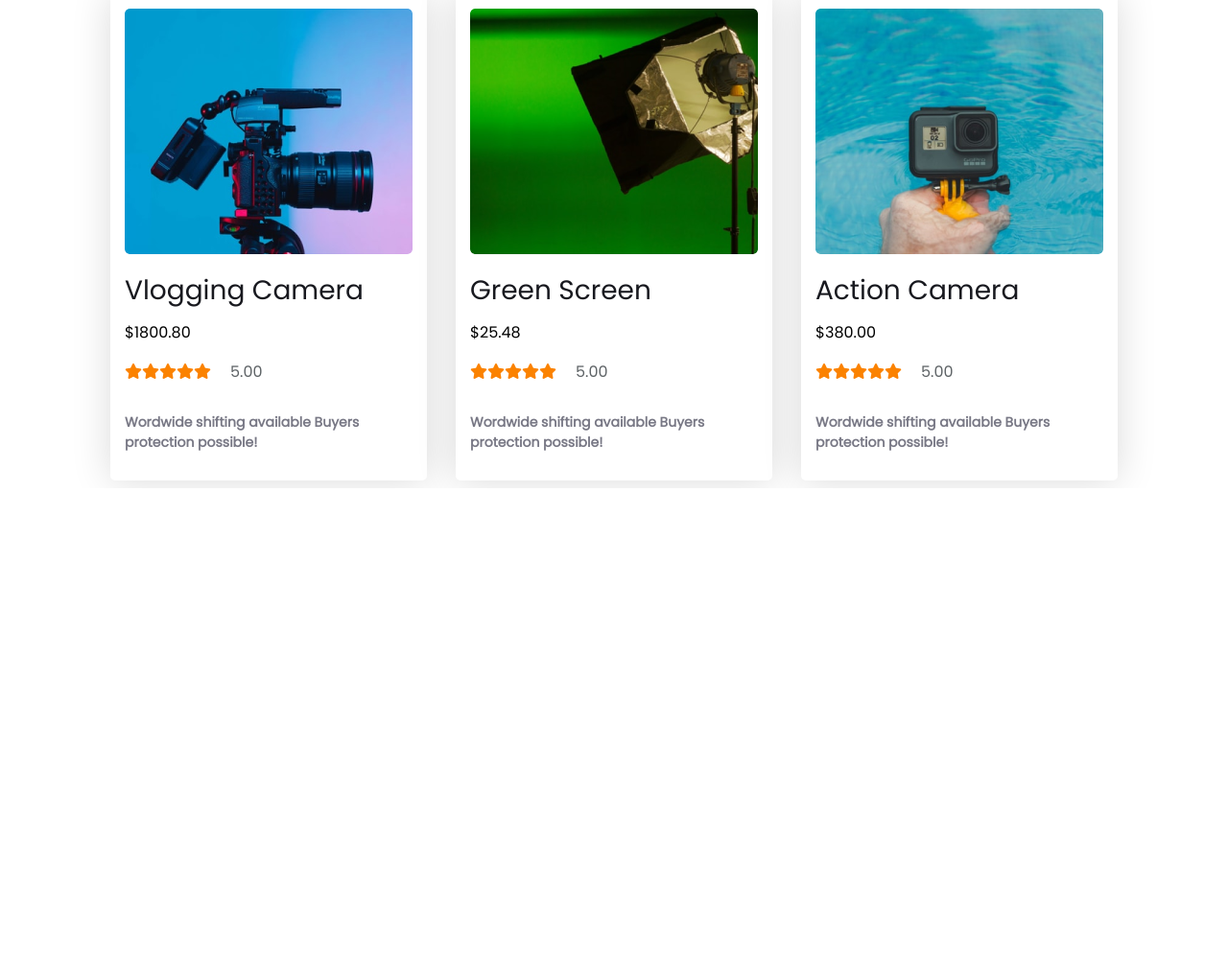
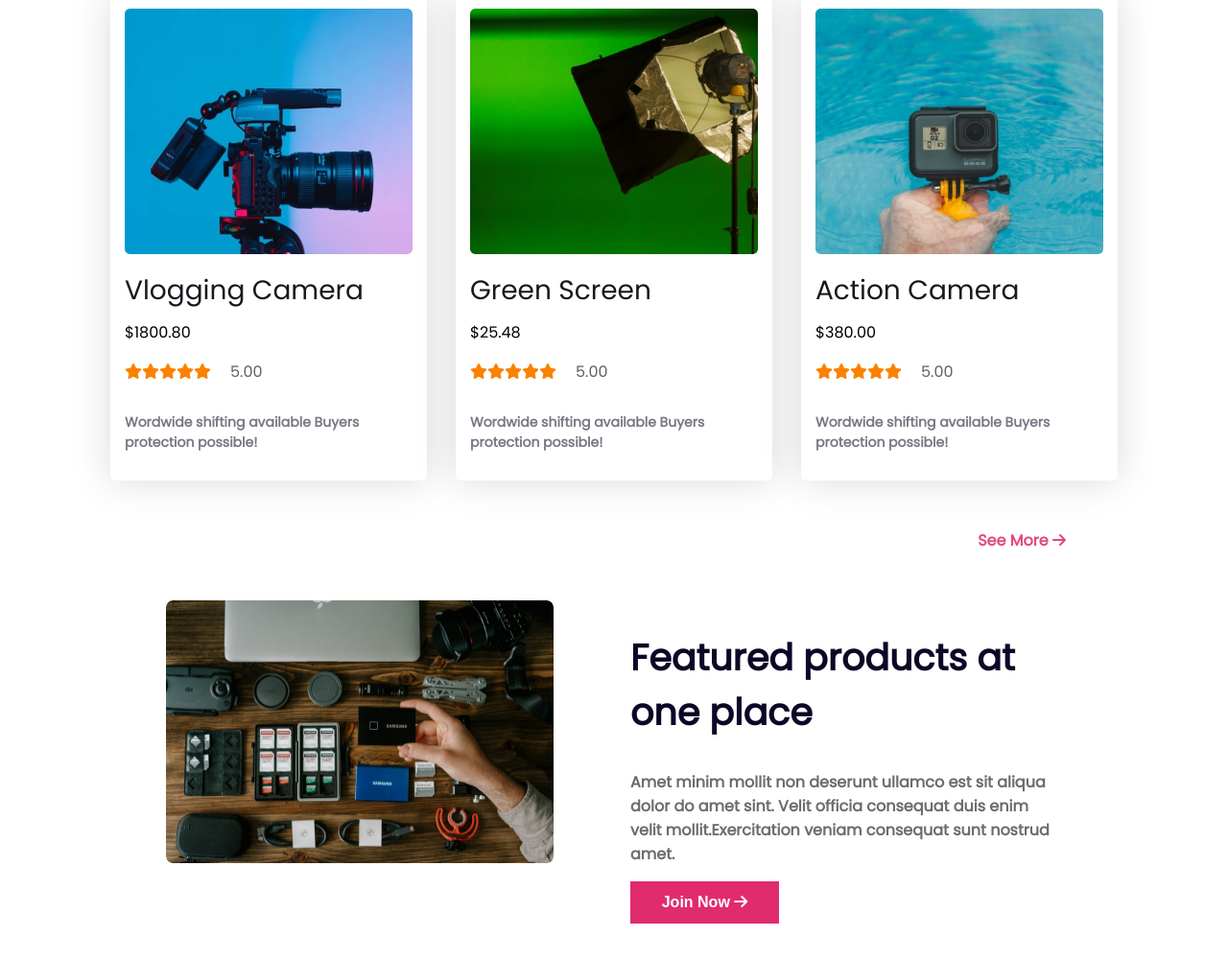
Before and after one commit to selim121/Influencer-Gear, a plain HTML site: page index.html in a window 1280 px wide. Shown: the part 2126-3127 px from the top of the page at 96% size. Before the commit the page ends 2635 px from the top, so only its background shows below. Drawn offline with Linux system fonts and the light colour scheme.

Commit message:
join section added

```diff
--- a/index.html
+++ b/index.html
@@ -339,6 +339,22 @@
                     </div>
                 </div>
             </div>
+            <div class="see-more">
+                <p>See More <i class="fa-solid fa-arrow-right"></i></p>
+            </div>
+        </section>
+        <!------------------
+            join section
+        -------------------->
+        <section class="join-section">
+            <div>
+                <img src="images/gear.png" alt="">
+            </div>
+            <div class="join-info">
+                <h2 class="join-title">Featured products at one place</h2>
+                <p class="join-description">Amet minim mollit non deserunt ullamco est sit aliqua dolor do amet sint. Velit officia consequat duis enim velit mollit.Exercitation veniam consequat sunt nostrud amet.</p>
+                <button class="join-btn">Join Now <i class="fa-solid fa-arrow-right"></i></button>
+            </div>
         </section>
     </main>
 </body>
--- a/styles/style.css
+++ b/styles/style.css
@@ -130,7 +130,44 @@ nav li {
     font-size: 14px;
     color: #787885;
 }
+.see-more{
+    font-weight: 700;
+    font-size: 16px;
+    color: rgba(224, 44, 109, 0.87);
+    margin: 50px 0;
+    margin-left: 80%;
+}
 
+/* join section style  */
+.join-section{
+    display: flex;
+    gap: 80px;
+    margin: 50px 165px;
+}
+.join-section img{
+    width: 404px;
+    height: 274px;
+    border-radius: 7px;
+}
+.join-title{
+    font-weight: 700;
+    font-size: 38px;
+    color: #0A0826;
+}
+.join-description{
+    font-weight: 700;
+    font-size: 16px;
+    color: #6C6C6C;
+}
+.join-btn{
+    width: 155px;
+    height: 44px;
+    background-color: #E02C6D;
+    border: none;
+    color: #FFFFFF;
+    font-weight: 700;
+    font-size: 16px;
+}
 
 /* responsive styles */
 /* small device */
@@ -153,7 +190,7 @@ nav li {
         gap: 0;
     }
 
-    .info-1 {
+    .info-1, .join-info {
         text-align: center;
     }
 
@@ -166,6 +203,16 @@ nav li {
     }
     .product-items{
         grid-template-columns: repeat(1,1fr);
+    }
+    .see-more{
+        margin-left: 50%;
+    }
+
+    .join-section{
+        flex-direction: column-reverse;
+        align-items: center;
+        margin: 0;
+        padding: 30px;
     }
 }
 
@@ -188,7 +235,7 @@ nav li {
         padding: 20px;
         gap: 0;
     }
-    .info-1 {
+    .info-1, .join-info {
         text-align: center;
     }
     .logo-section {
@@ -201,4 +248,10 @@ nav li {
     .product-items{
         grid-template-columns: repeat(2,1fr);
     }
+    .join-section{
+        flex-direction: column-reverse;
+        align-items: center;
+        margin: 0;
+        padding: 30px;
+    }
 }
```
